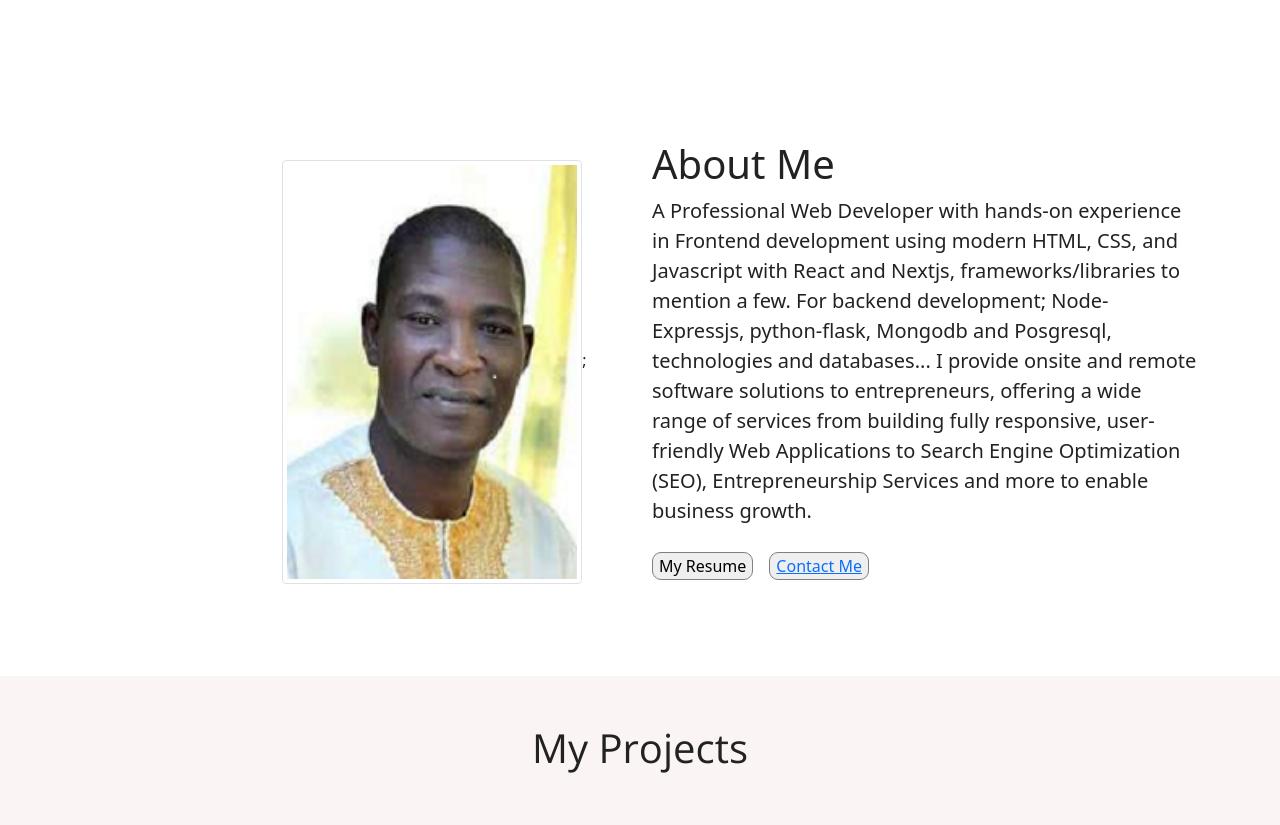
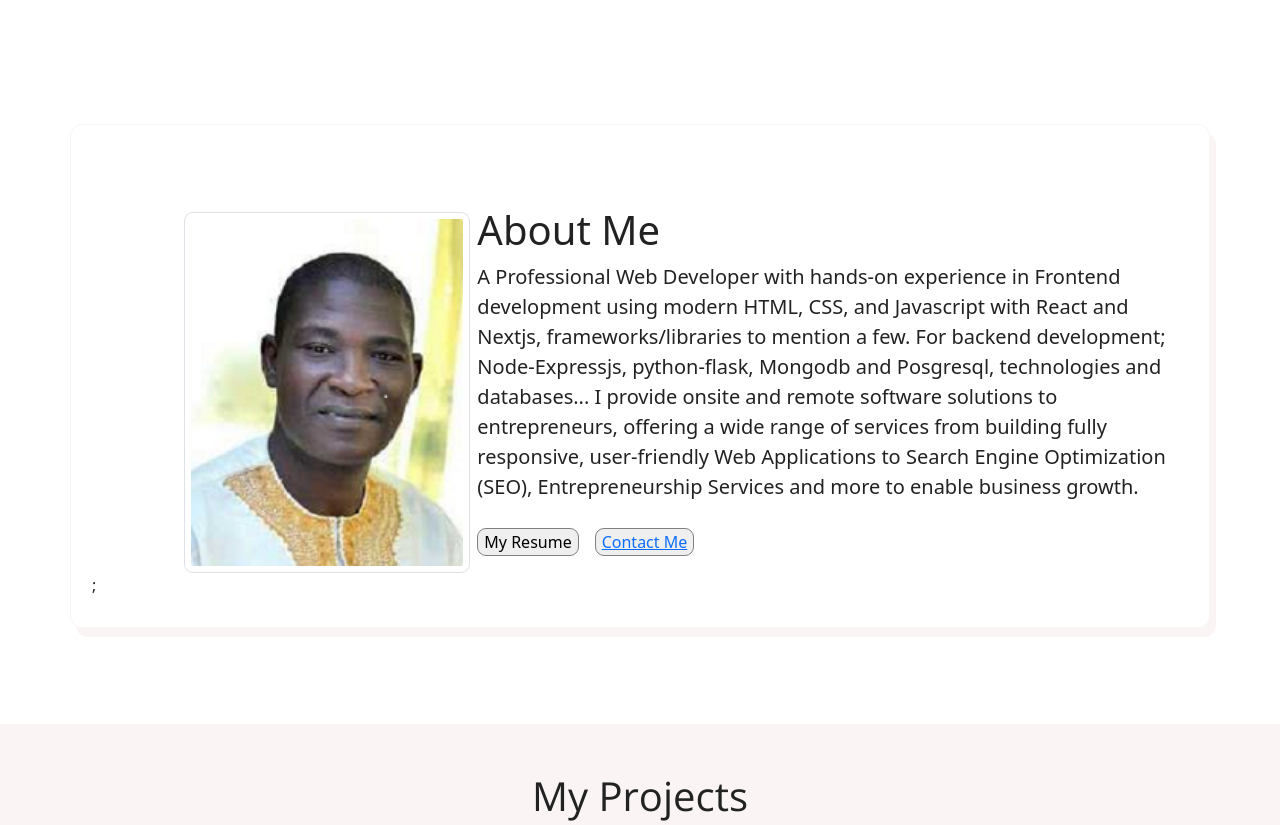
Before and after one commit to waleoxy/my-portfolio-, a React (Create React App) app: page / in a window 1280 px wide. Shown: the part 880-1705 px from the top of the page. Built offline with nearby package versions, Linux system fonts and the light colour scheme.

Commit message:
edit: about

```diff
--- a/src/HomePage.js
+++ b/src/HomePage.js
@@ -10,7 +10,7 @@ import Contact from "./components/Contact";
 
 function HomePage() {
   const [greetings, setGreetings] = useState("Hello! My name is");
-  const [intro, setIntro] = useState("Olawale Otubu");
+  const [intro, setIntro] = useState("Olawale Otubu.");
   const [jobTitle, setJobTitle] = useState("I'm a fullstack web developer");
 
   return (
--- a/src/components/About.js
+++ b/src/components/About.js
@@ -7,23 +7,33 @@ function About() {
   return (
     <section className="py-5 my-5" id="about">
       <div className="container h-screen mt-5">
-        <div className="row h-full w-full">
-          <div className="w-full col-12 col-sm-10 mx-auto col-md-6 my-3">
+        <div
+          className="row h-auto w-auto"
+          style={{
+            boxSizing: "border-box",
+            boxShadow: "6px 9px var(--lightGrey)",
+            border: " 1px solid  var(--lightGrey)",
+            borderRadius: "12px",
+            padding: "9px",
+          }}>
+          <div className="w-full col-12 col-sm-10 mx-auto col-md-4 my-3 ">
             <img
               src={portHomeBcg}
               className="img-fluid img-thumbnail"
               alt="about"
               style={{
-                width: "55%",
-                height: "100%",
-                marginLeft: "200px",
-                marginTop: "20px",
-                background: "var(--darkGrey",
+                width: "82%",
+                height: "80%",
+                marginLeft: "92px",
+                marginTop: "62px",
+                padding: "6px",
+                borderRadius: "9px",
+                background: "var(--darkGrey)",
               }}
             />
             ;
           </div>
-          <div className="col-12 w-full col-sm-10 col-md-6 mr-5 mt-3">
+          <div className="col-12 w-full col-sm-10 col-md-8 mt-5 p-4">
             <h1>About Me </h1>
             <p style={{ fontSize: "20px" }}>
               A Professional Web Developer with hands-on experience in Frontend
```
